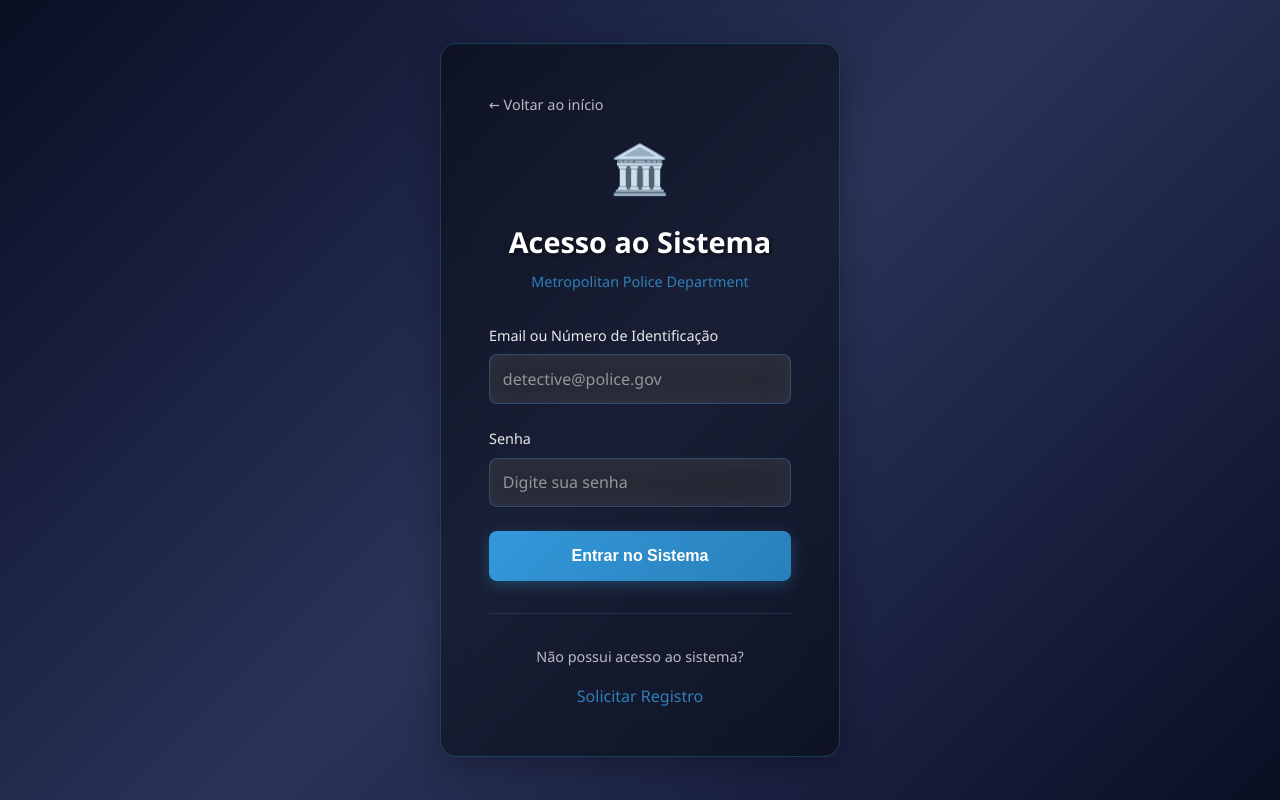
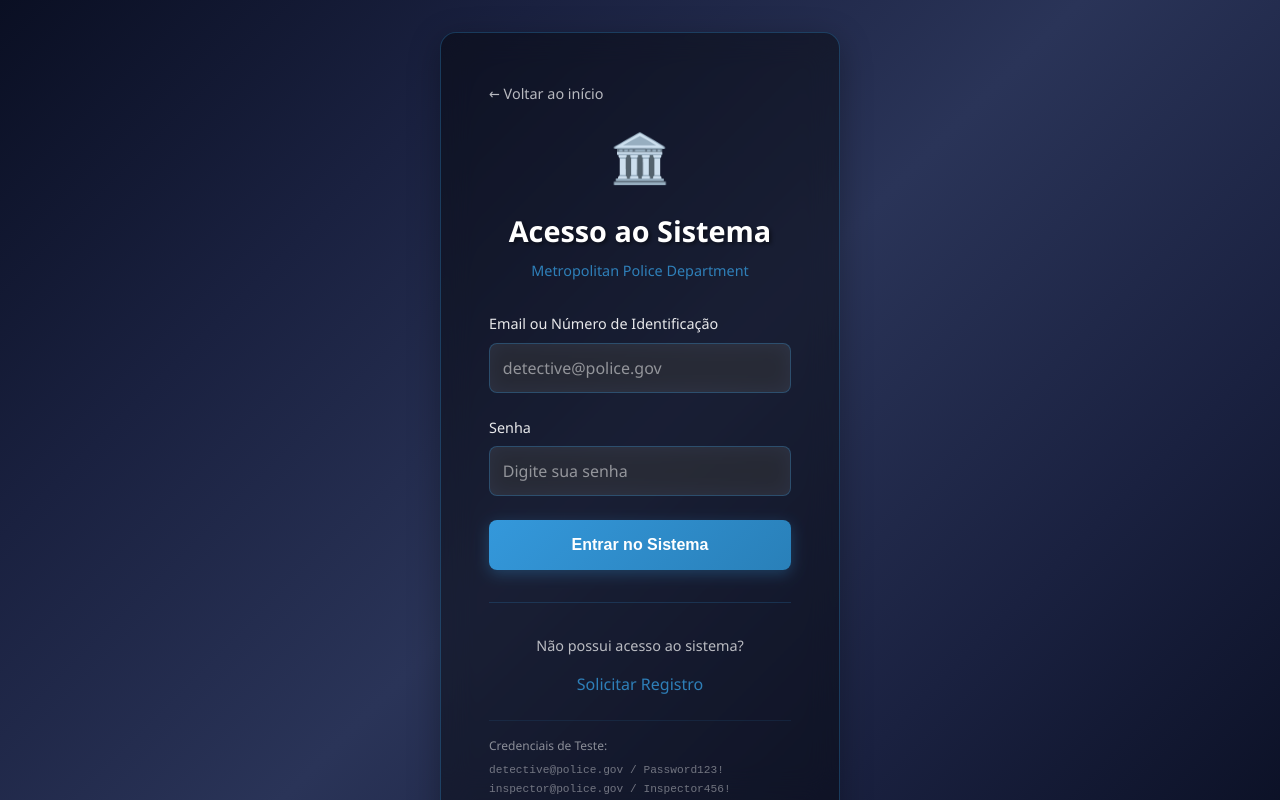
Before and after one commit to lcarli/CaseZero-Alternative, a React (Vite) app in the folder frontend/: page /login in a window 1280 px wide. Built offline with nearby package versions, Linux system fonts and the light colour scheme.

Commit message:
Add test credentials display to login page footer for easier testing
Co-authored-by: lcarli <4472823+lcarli@users.noreply.github.com>

```diff
--- a/frontend/src/pages/LoginPage.tsx
+++ b/frontend/src/pages/LoginPage.tsx
@@ -162,6 +162,28 @@ const BackLink = styled(Link)`
   }
 `
 
+const TestCredentials = styled.div`
+  margin-top: 1.5rem;
+  padding-top: 1rem;
+  border-top: 1px solid rgba(52, 152, 219, 0.1);
+  text-align: left;
+`
+
+const TestCredentialsTitle = styled.p`
+  color: rgba(255, 255, 255, 0.5);
+  font-size: 0.75rem;
+  margin: 0 0 0.5rem 0;
+  font-weight: 500;
+`
+
+const TestCredentialsText = styled.p`
+  color: rgba(255, 255, 255, 0.4);
+  font-size: 0.7rem;
+  margin: 0.25rem 0;
+  font-family: monospace;
+  line-height: 1.3;
+`
+
 const LoginPage = () => {
   const navigate = useNavigate()
   const location = useLocation()
@@ -255,6 +277,12 @@ const LoginPage = () => {
         <Footer>
           <FooterText>Não possui acesso ao sistema?</FooterText>
           <FooterLink to="/register">Solicitar Registro</FooterLink>
+
+          <TestCredentials>
+            <TestCredentialsTitle>Credenciais de Teste:</TestCredentialsTitle>
+            <TestCredentialsText>detective@police.gov / Password123!</TestCredentialsText>
+            <TestCredentialsText>inspector@police.gov / Inspector456!</TestCredentialsText>
+          </TestCredentials>
         </Footer>
       </LoginCard>
     </PageContainer>
```
